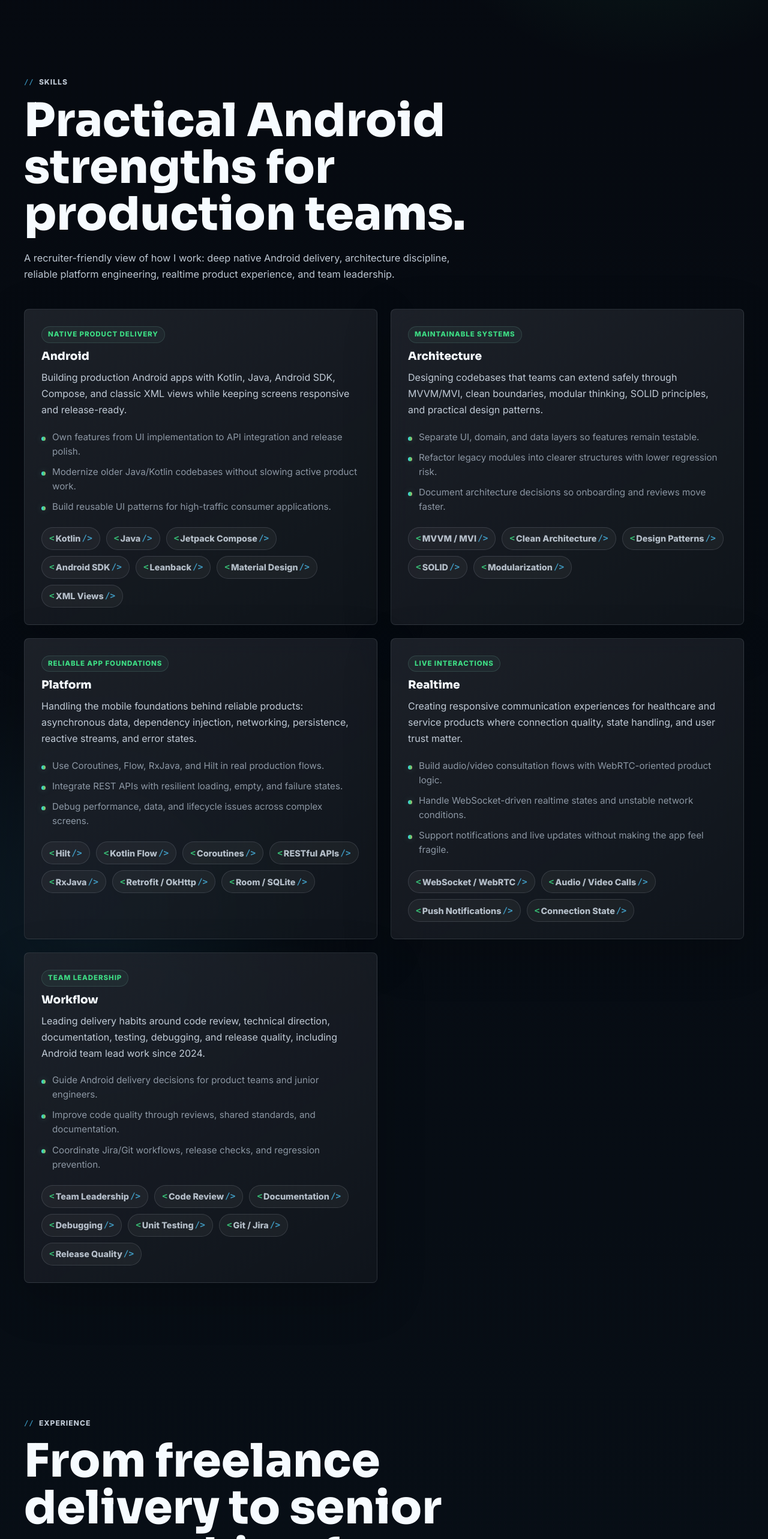
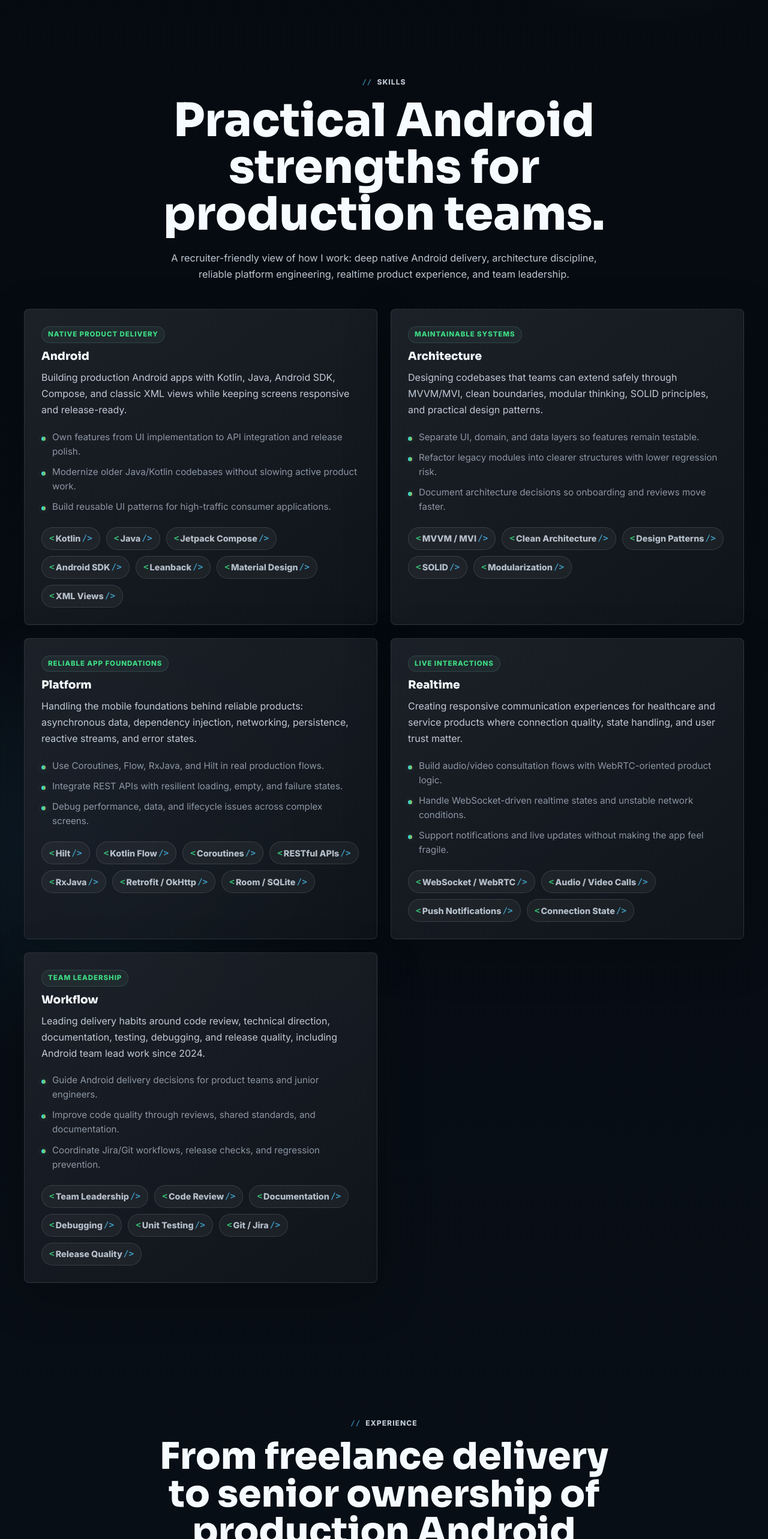
Before and after one commit to amirrezaHaghani/My-Portfolio, a Vue app: page / in a window 1280 px wide. Shown: the part 1720-4286 px from the top of the page at 60% size. Built offline with nearby package versions, Linux system fonts and the light colour scheme.

Commit message:
Align section headings and project media

```diff
--- a/src/components/ExperienceSection.vue
+++ b/src/components/ExperienceSection.vue
@@ -26,7 +26,7 @@ const localizedExperiences = computed(() =>
 
 <template>
   <section id="experience" class="section-shell">
-    <div class="section-heading reveal">
+    <div class="section-heading centered reveal">
       <p class="eyebrow">{{ isFa ? fa.experience.eyebrow : 'Experience' }}</p>
       <h2>
         {{
--- a/src/styles.css
+++ b/src/styles.css
@@ -3080,8 +3080,12 @@ h2 {
 }
 
 .section-heading.centered {
-  justify-items: start;
-  text-align: left;
+  justify-items: center;
+  text-align: center;
+}
+
+.section-heading.centered > * {
+  margin-inline: auto;
 }
 
 :root[dir='rtl'] .section-heading.centered {
@@ -3104,8 +3108,8 @@ h2 {
 
 .project-card {
   display: grid;
-  grid-template-columns: minmax(0, 1.15fr) minmax(340px, 0.85fr);
-  min-height: 440px;
+  grid-template-columns: minmax(0, 1.05fr) minmax(340px, 0.95fr);
+  min-height: 400px;
 }
 
 :root[dir='rtl'] .project-card {
@@ -3132,10 +3136,19 @@ h2 {
 
 .project-shot {
   height: 100%;
-  min-height: 440px;
+  min-height: 400px;
   background:
     radial-gradient(circle at 35% 30%, color-mix(in srgb, var(--accent), transparent 72%), transparent 18rem),
     linear-gradient(135deg, rgba(61, 220, 132, 0.08), rgba(78, 202, 255, 0.04), rgba(255, 255, 255, 0.02));
+}
+
+.project-shot > img {
+  width: calc(100% - 36px);
+  height: calc(100% - 36px);
+  object-fit: contain;
+  border-radius: 8px;
+  background: rgba(5, 7, 13, 0.28);
+  box-shadow: 0 18px 60px rgba(0, 0, 0, 0.2);
 }
 
 .project-body {
@@ -3274,6 +3287,11 @@ h2 {
   margin-inline-start: auto;
 }
 
+#experience .section-heading h2 {
+  max-width: min(820px, 100%);
+  font-size: clamp(2.1rem, 4.8vw, 4.65rem);
+}
+
 :root[dir='rtl'] #experience .section-heading h2 {
   max-width: min(760px, 100%);
   font-size: clamp(2.05rem, 4.4vw, 4.25rem);
```
